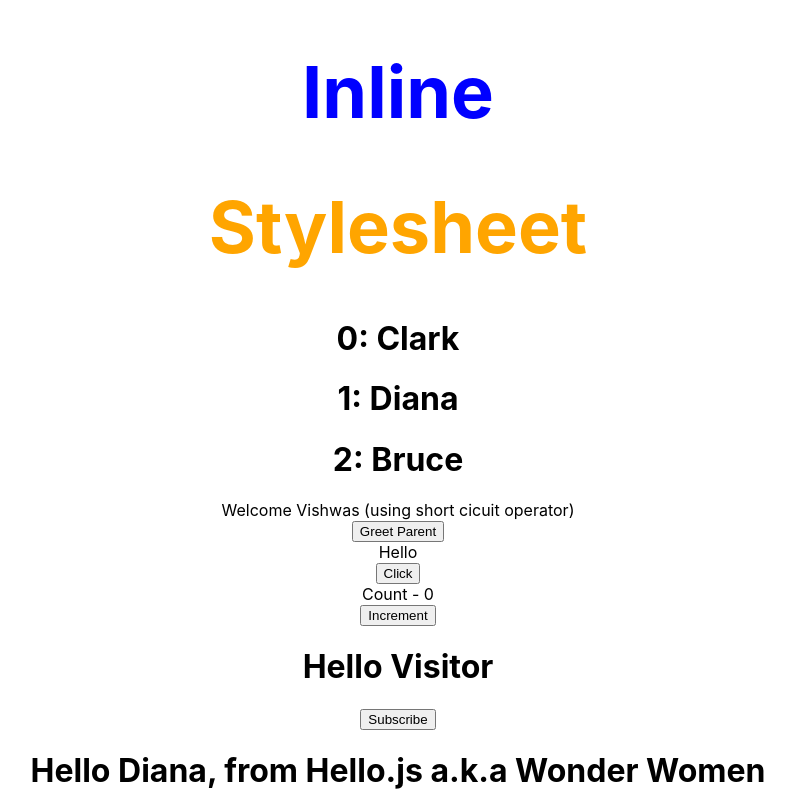
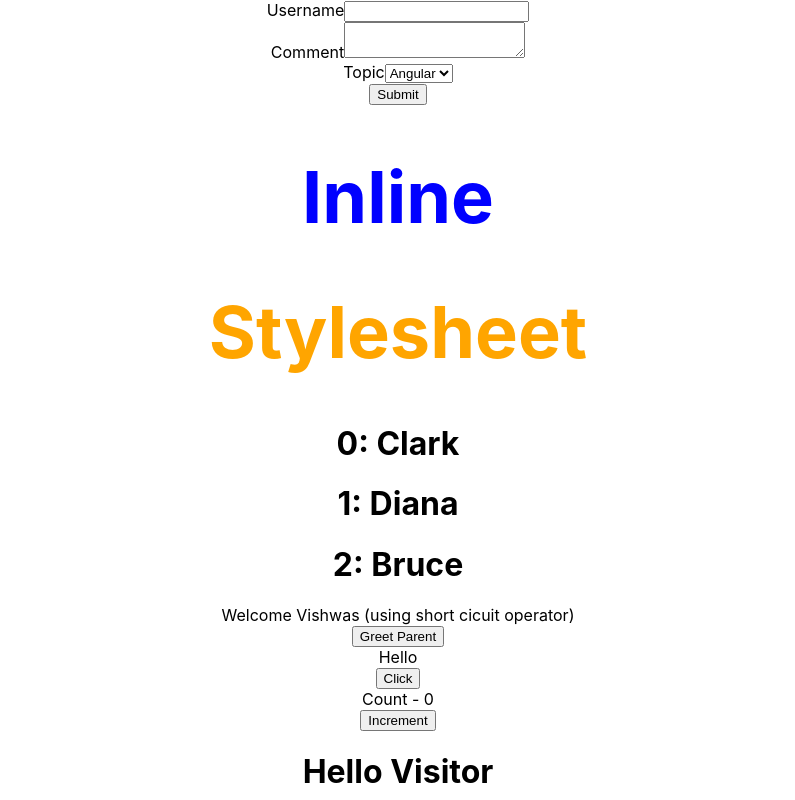
Before and after one commit to zahraamumtaz/react-practice, a React (Create React App) app: page / in a window 1280 px wide. Shown: the top 800 px of the page, without its empty margins (242-1037 px from the left). Built offline with nearby package versions, Linux system fonts and the light colour scheme.

Commit message:
form handling

```diff
--- a/src/App.js
+++ b/src/App.js
@@ -11,10 +11,12 @@
 import NameList from "./components/NameList";
 import StyleSheet from "./components/StyleSheet";
 import Inline from "./components/Inline";
+import Form from "./components/Form";
 
 function App() {
   return (
     <div className="App">
+      <Form />
       <Inline />
       <StyleSheet primary={true} />
       <NameList />
--- /dev/null
+++ b/src/components/Form.js
@@ -0,0 +1,66 @@
+import React, { Component } from "react";
+
+export class Form extends Component {
+  constructor(props) {
+    super(props);
+
+    this.state = {
+      username: "",
+      comment: "",
+      topic: "angular",
+    };
+  }
+
+  handleUsernameChange = (event) => {
+    this.setState({
+      username: event.target.value,
+    });
+  };
+
+  handleCommentChange = (event) => {
+    this.setState({
+      comment: event.target.value,
+    });
+  };
+
+  handleTopicChange = (event) => {
+    this.setState({
+      topic: event.target.value,
+    });
+  };
+
+    handleSubmit = () => {
+
+  };
+
+  render() {
+    return (
+      <form onSubmit={this.handleSubmit}>
+        <label>Username</label>
+        <input
+          type="text"
+          value={this.state.username}
+          onChange={this.handleUsernameChange}
+        ></input>
+        <div>
+          <label>Comment</label>
+          <textarea
+            value={this.state.comment}
+            onChange={this.handleCommentChange}
+          ></textarea>
+        </div>
+        <div>
+          <label>Topic</label>
+          <select value={this.state.topic} onChange={this.handleTopicChange}>
+            <option value="react">React</option>
+            <option value="angular">Angular</option>
+            <option value="vue">Vue.Js</option>
+          </select>
+        </div>
+        <button>Submit</button>
+      </form>
+    );
+  }
+}
+
+export default Form;
```
